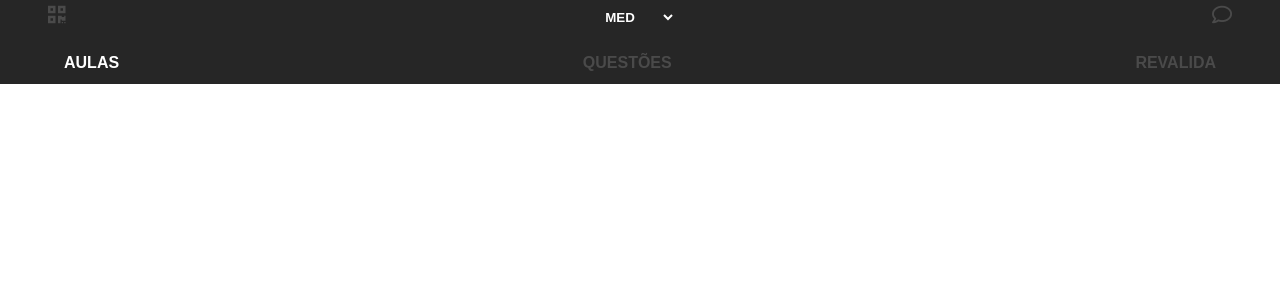
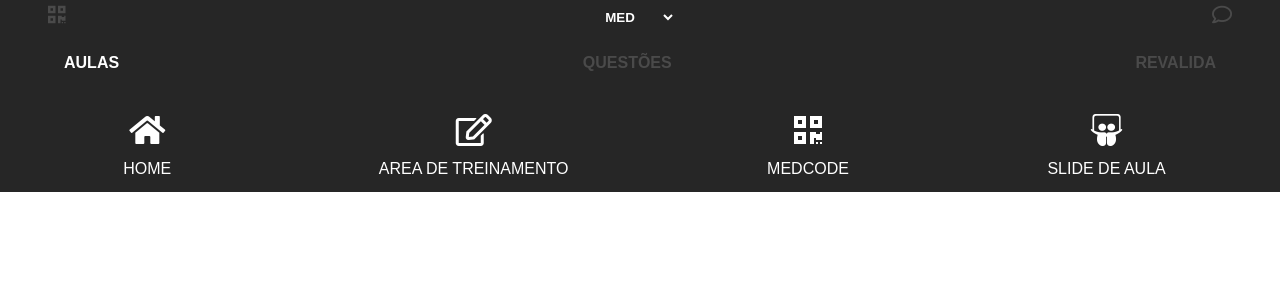
Before and after one commit to LuAnderson/front-do-front, an Angular app: page / in a window 1280 px wide. Shown: the top 300 px of the page. Built offline with nearby package versions, Linux system fonts and the light colour scheme.

Commit message:
Footer Componente - Esboço da Estrutura

```diff
--- a/src/app/main/footer/footer.component.html
+++ b/src/app/main/footer/footer.component.html
@@ -1,3 +1,18 @@
-<p>
-  footer works!
-</p>
+<section class="footer">
+  <div class="main">
+    <i class="fas fa-home"></i>
+    <p>Home</p>
+  </div>
+  <div class="treinamento">
+    <i class="far fa-edit"></i>
+    <p>Area de Treinamento</p>
+  </div>
+  <div class="medcode">
+    <i class="fas fa-qrcode"></i>
+    <p>MEDCODE</p>
+  </div>
+  <div class="slide">
+    <i class="fab fa-slideshare"></i>
+    <p>SLIDE DE AULA</p>
+  </div>
+</section>
--- a/src/app/main/footer/footer.component.scss
+++ b/src/app/main/footer/footer.component.scss
@@ -0,0 +1,19 @@
+.footer {
+    display: inline-flex;
+    width: -webkit-fill-available;
+    background: #262626;
+    color: white;
+    padding: 15px;
+
+    div{
+        display: block;
+        text-align: center;
+        text-transform: uppercase;
+        margin: auto;
+
+        i{
+            font-size: 2em;
+            margin: 15px;
+        }
+    }
+}
--- a/src/app/main/main.component.html
+++ b/src/app/main/main.component.html
@@ -1,3 +1,5 @@
 <app-menu></app-menu>
 
 <app-categorias></app-categorias>
+
+<app-footer></app-footer>
--- a/src/styles.scss
+++ b/src/styles.scss
@@ -1,3 +1,7 @@
 @import "./reset.scss";
 
 @import url("https://use.fontawesome.com/releases/v5.5.0/css/all.css");
+
+*{
+    font-family: Arial, Helvetica, sans-serif;
+}
```
Also changed, not shown: src/app/app.module.ts (+8 -4 lines).
